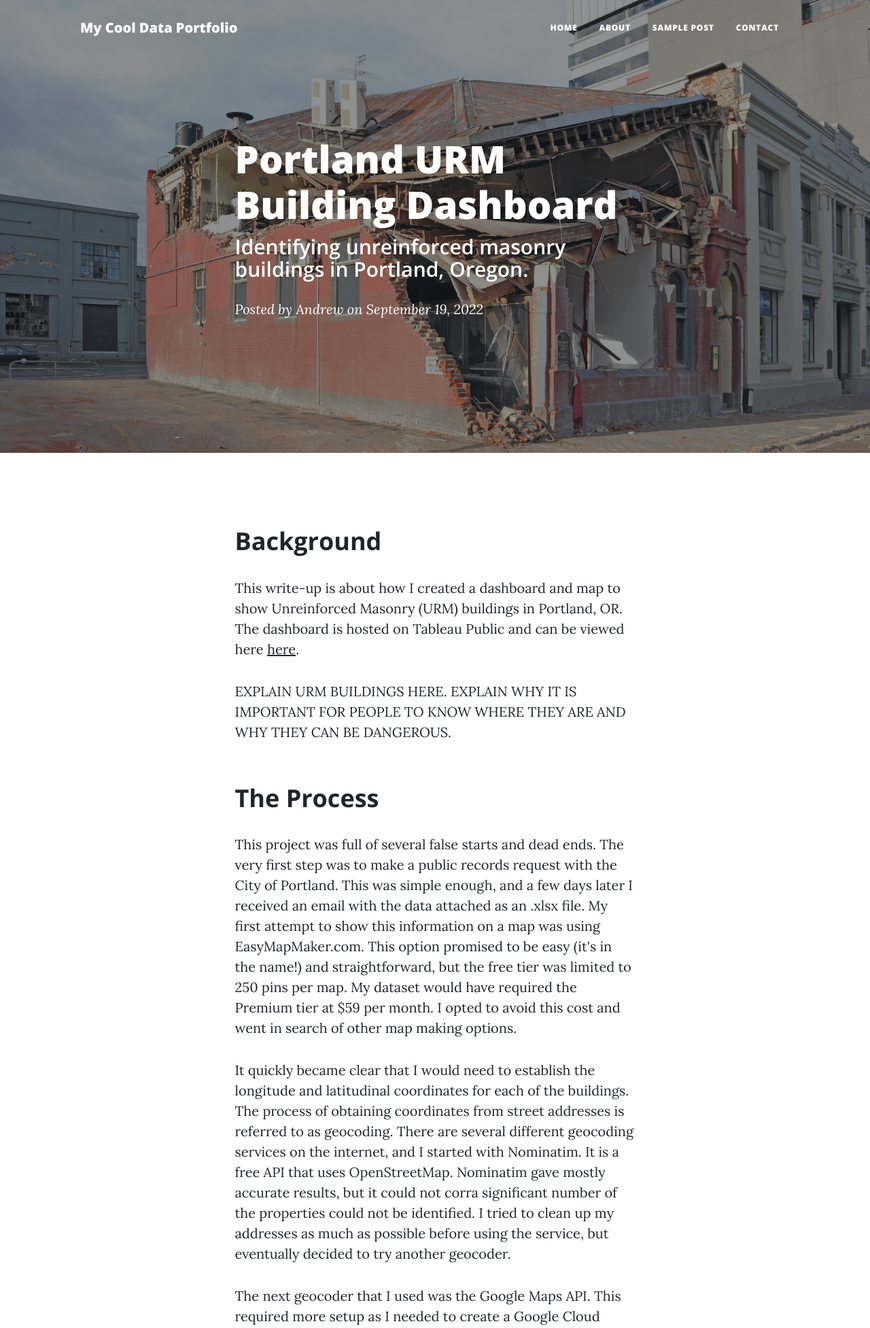
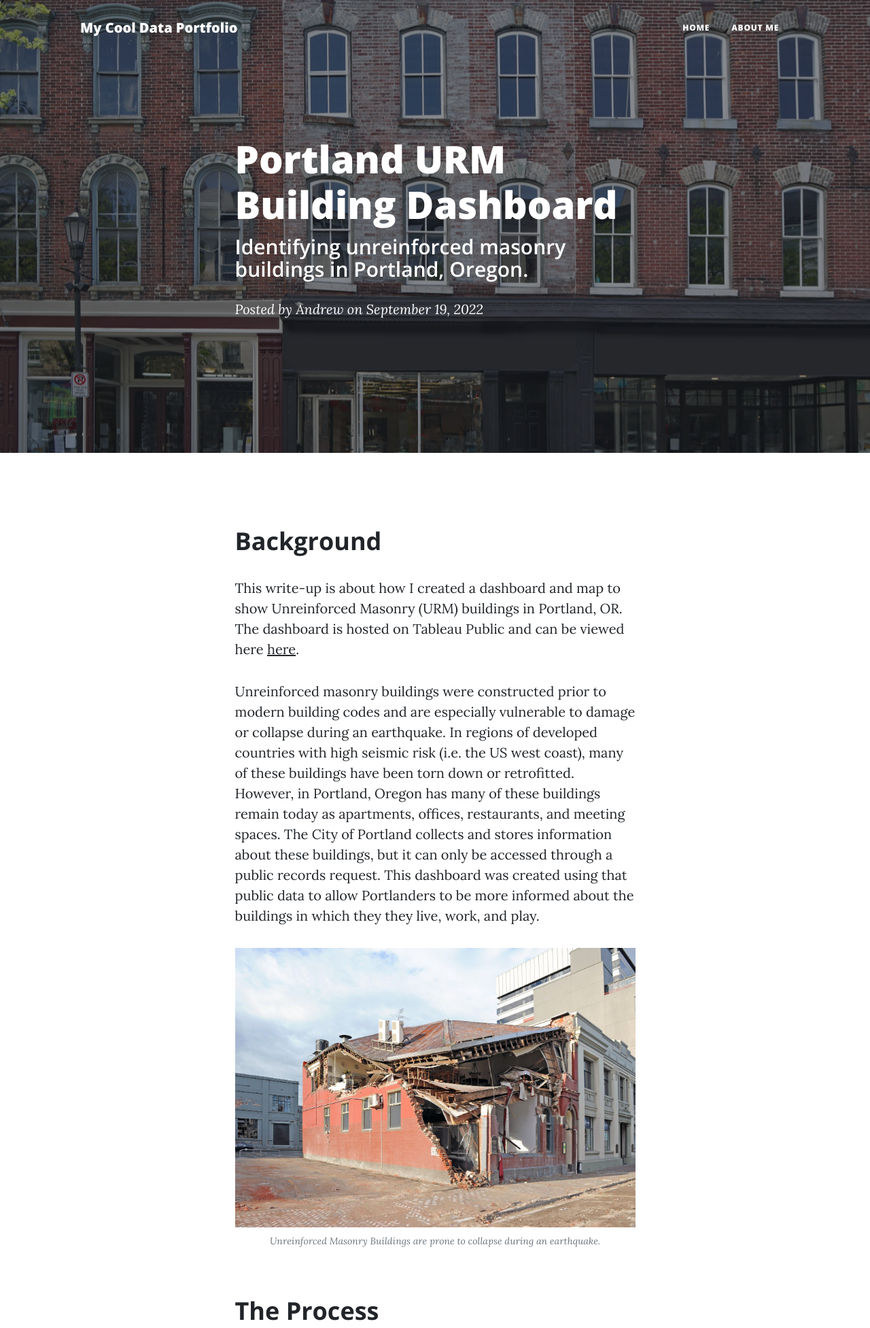
Before and after one commit to aclozovoy/FlaskPortfolio, a Flask app: page /post_urm in a window 1280 px wide. Shown: the top 1953 px of the page at 68% size. Run offline with Flask 2, Linux system fonts and the light colour scheme; some libraries are stand-ins or nearby versions.

Commit message:
Git broken. Reupload

```diff
--- a/application.py
+++ b/application.py
@@ -4,4 +4,4 @@ from views import views
 application = Flask(__name__)
 # application.config['SECRET_KEY'] = "randomstring"
 application.register_blueprint(views, url_prefix="/")
-# application.run(debug=True)
+application.run(debug=True)
--- a/templates/base.html
+++ b/templates/base.html
@@ -5,7 +5,7 @@
         <meta name="viewport" content="width=device-width, initial-scale=1, shrink-to-fit=no" />
         <meta name="description" content="" />
         <meta name="author" content="" />
-        <!-- <meta http-equiv="refresh" content="10"> -->
+        <meta http-equiv="refresh" content="10">
         <title>{% block title %}{% endblock %}</title>
         <link rel="icon" type="image/x-icon" href="static/assets/favicon.ico" />
         <!-- Font Awesome icons (free version)-->
@@ -28,9 +28,9 @@
                 <div class="collapse navbar-collapse" id="navbarResponsive">
                     <ul class="navbar-nav ms-auto py-4 py-lg-0">
                         <li class="nav-item"><a class="nav-link px-lg-3 py-3 py-lg-4" href="{{ url_for('views.home') }}">Home</a></li>
-                        <li class="nav-item"><a class="nav-link px-lg-3 py-3 py-lg-4" href="{{ url_for('views.about') }}">About</a></li>
-                        <li class="nav-item"><a class="nav-link px-lg-3 py-3 py-lg-4" href="{{ url_for('views.post') }}">Sample Post</a></li>
-                        <li class="nav-item"><a class="nav-link px-lg-3 py-3 py-lg-4" href="{{ url_for('views.contact') }}">Contact</a></li>
+                        <li class="nav-item"><a class="nav-link px-lg-3 py-3 py-lg-4" href="{{ url_for('views.about') }}">About Me</a></li>
+                        <!-- <li class="nav-item"><a class="nav-link px-lg-3 py-3 py-lg-4" href="{{ url_for('views.post') }}">Sample Post</a></li> -->
+                        <!-- <li class="nav-item"><a class="nav-link px-lg-3 py-3 py-lg-4" href="{{ url_for('views.contact') }}">Contact</a></li> -->
                     </ul>
                 </div>
             </div>
--- a/templates/home.html
+++ b/templates/home.html
@@ -3,7 +3,7 @@
 
 {% block content %}
 <!-- Page Header-->
-<header class="masthead" style="background-image: url('static/assets/img/home-bg.jpg')">
+<header class="masthead" style="background-image: url('static/assets/img/home-boat.jpg')">
     <div class="container position-relative px-4 px-lg-5">
         <div class="row gx-4 gx-lg-5 justify-content-center">
             <div class="col-md-10 col-lg-8 col-xl-7">
@@ -51,7 +51,7 @@
             <div class="post-preview">
                 <a href="{{ url_for('views.post_f1') }}">
                     <h2 class="post-title">Formula One Data Exploration</h2>
-                    <h3 class="post-subtitle">Vroom Vroom Vroom Vroom</h3>
+                    <h3 class="post-subtitle">Comparing Qualifying Times</h3>
                 </a>
                 <p class="post-meta">
                     Posted by
--- a/templates/post_f1.html
+++ b/templates/post_f1.html
@@ -1,5 +1,5 @@
 {% extends "base.html" %}
-{% block title %}Formula One Data Qualifying Times{% endblock %}
+{% block title %}Formula One Data Exploration{% endblock %}
 
 {% block content %}
 
@@ -10,7 +10,7 @@
                     <div class="col-md-10 col-lg-8 col-xl-7">
                         <div class="post-heading">
                             <h1>Formula One Data Exploration</h1>
-                            <h2 class="subheading">Vroom Vroom Vroom Vroom</h2>
+                            <h2 class="subheading">Comparing Qualifying Times</h2>
                             <span class="meta">
                                 Posted by
                                 <a href="{{ url_for('views.about') }}">Andrew</a>
--- a/templates/post_urm.html
+++ b/templates/post_urm.html
@@ -4,7 +4,7 @@
 {% block content %}
 
         <!-- Page Header-->
-        <header class="masthead" style="background-image: url(static/assets/img/urm-collapse.jpeg)">
+        <header class="masthead" style="background-image: url(static/assets/img/urm-buildings.jpeg)">
             <div class="container position-relative px-4 px-lg-5">
                 <div class="row gx-4 gx-lg-5 justify-content-center">
                     <div class="col-md-10 col-lg-8 col-xl-7">
@@ -32,8 +32,14 @@
                             The dashboard is hosted on Tableau Public and can be viewed here <a href="https://public.tableau.com/app/profile/andrew.lozovoy/viz/PortlandURMDashboard/InfoPage">here</a>.
                         </p>
                         <p>
-                            EXPLAIN URM BUILDINGS HERE. EXPLAIN WHY IT IS IMPORTANT FOR PEOPLE TO KNOW WHERE THEY ARE AND WHY THEY CAN BE DANGEROUS.
+                            Unreinforced masonry buildings were constructed prior to modern building codes and are especially vulnerable to damage or collapse during an earthquake.
+                            In regions of developed countries with high seismic risk (i.e. the US west coast), many of these buildings have been torn down or retrofitted.
+                            However, in Portland, Oregon has many of these buildings remain today as apartments, offices, restaurants, and meeting spaces.
+                            The City of Portland collects and stores information about these buildings, but it can only be accessed through a public records request.
+                            This dashboard was created using that public data to allow Portlanders to be more informed about the buildings in which they they live, work, and play.
                         </p>
+                        <a href="#!"><img class="img-fluid" src="static/assets/img/urm-collapse.jpeg" alt="..." /></a>
+                        <span class="caption text-muted">Unreinforced Masonry Buildings are prone to collapse during an earthquake.</span>
                         <h2 class="section-heading">The Process</h2>
                         <p>
                             This project was full of several false starts and dead ends.
@@ -41,35 +47,34 @@
                             This was simple enough, and a few days later I received an email with the data attached as an .xlsx file.
                             My first attempt to show this information on a map was using EasyMapMaker.com.
                             This option promised to be easy (it's in the name!) and straightforward, but the free tier was limited to 250 pins per map.
-                            My dataset would have required the Premium tier at $59 per month.
-                            I opted to avoid this cost and went in search of other map making options.
+                            Since my dataset would have required the Premium tier at $59 per month, I went searching for different map making options.
                         </p>
                         <p>
-                            It quickly  became clear that I would need to  establish the longitude and latitudinal coordinates for each of the buildings.
+                            It quickly became clear that I would need to establish the longitude and latitudinal coordinates for each of the buildings.
                             The process of obtaining coordinates from street addresses is referred to as geocoding.
                             There are several different geocoding services on the internet, and I started with Nominatim.
                             It is a free API that uses OpenStreetMap.
-                            Nominatim gave mostly accurate results, but it could not corra significant number of the properties could not be identified.
+                            Nominatim worked for the majority of the addresses, but there were still many that were incorrect or could not be found.
                             I tried to clean up my addresses as much as possible before using the service, but eventually decided to try another geocoder.
                         </p>
                         <p>
                             The next geocoder that I used was the Google Maps API.
                             This required more setup as I needed to create a Google Cloud account and establish credentials to use the API.
                             However, once everything was configured, the API ran quickly and accurately.
-                            I used pandas to merge the coordinates with  the original data, and I saved this as a .csv.
+                            I used pandas to merge the coordinates with the original data, and I saved this as a .csv.
                         </p>
                         <p>
-                            With the address coordinates in my dataset, I now needed a web mapping service to place my tags on.
+                            With the address coordinates in my dataset, I now needed a web mapping service to locate the building on.
                             I created a map in Mapbox but struggled with grouping buildings by type and providing each type with a separate colored marker.
                             At the same time, I was taking an online course on Tableau.
                             I decided to put my data into Tableau and see if I could make a better map there.
                             Ultimately, I did.
-                            Tableau made it much easier to group the buildings by type and was able to show additional information in tooltips.
+                            Tableau made it much easier to group the buildings by type, and I was able to show additional information in tooltips.
                             It also allowed me to easily make a dashboard to show information like the number of buildings in each group, the age distribution of URM buildings, and the number of URM buildings each neighborhood.
                             My experience with Mapbox showed that it is a very powerful map-making tool, but Tableau maps are better suited for this project.
                         </p>
                         <a href="https://public.tableau.com/app/profile/andrew.lozovoy/viz/PortlandURMDashboard/InfoPage"><img class="img-fluid" src="static/assets/img/urm-map.png" alt="..." /></a>
-                        <span class="caption text-muted">Unreinfroced Masonry Building map created with Tableau.</span>
+                        <span class="caption text-muted">Unreinforced Masonry Building map created with Tableau.</span>
                         <p>
                             The last step was to create navigation between the dashboard and the map.
                             I also added an info page to explain the map and dashboard.
@@ -78,11 +83,23 @@
                         </p>
                         <h2 class="section-heading">Insights and Conclusions</h2>
                         <p>
-                            These are my great insights and conclusions from the dashboard
+                            The primary goal of this dashboard is to inform citizens if they live or work in a building that is vulnerable to collapse.
+                            However, we can also gather some insights from the data.
+                            It is interesting to see the peaks and valleys in when URM buildings were constructed.
+                            The below chart largely tells the history of the city.
+                            The city exploded in the early 1900s, and many of the buildings were built out of unreinforced brick.
+                            Growth was stopped during the first world war, but then continued until the Great Depression of the 1930s.
+                            In 1946, after WWII, the city growth began again.
+                            The three peaks in URM construction tell the story of the growth of Portland.
                         </p>
+                        <a href="https://public.tableau.com/app/profile/andrew.lozovoy/viz/PortlandURMDashboard/InfoPage"><img class="img-fluid" src="static/assets/img/urm-years.jpg" alt="..." /></a>
+                        <span class="caption text-muted">Year of Construction of Unreinforced Masonry Buildings in Portland.</span>
                         <h2 class="section-heading">WHAT I LEARNED</h2>
                         <p>
-                            This is all the stuff I learned.
+                            This was a great project for me to practice my
+                            It was my first experience with geocoding APIs and Mapbox.
+                            I also gained more experience with Pandas and Tableau.
+                            All of these skills are more tools I now have to tackle data analytics problems.
                         </p>
                     </div>
                 </div>
```
Also changed, not shown: templates/about.html (+6 -8 lines), templates/post_baseball.html (+4 -4 lines), static/assets/favicon.ico, static/assets/img/about-faroe.jpeg (added), static/assets/img/home-boat.jpg (added), static/assets/img/urm-buildings.jpeg (added), static/assets/img/urm-years.jpg (added), static/assets/template.ico (added).
